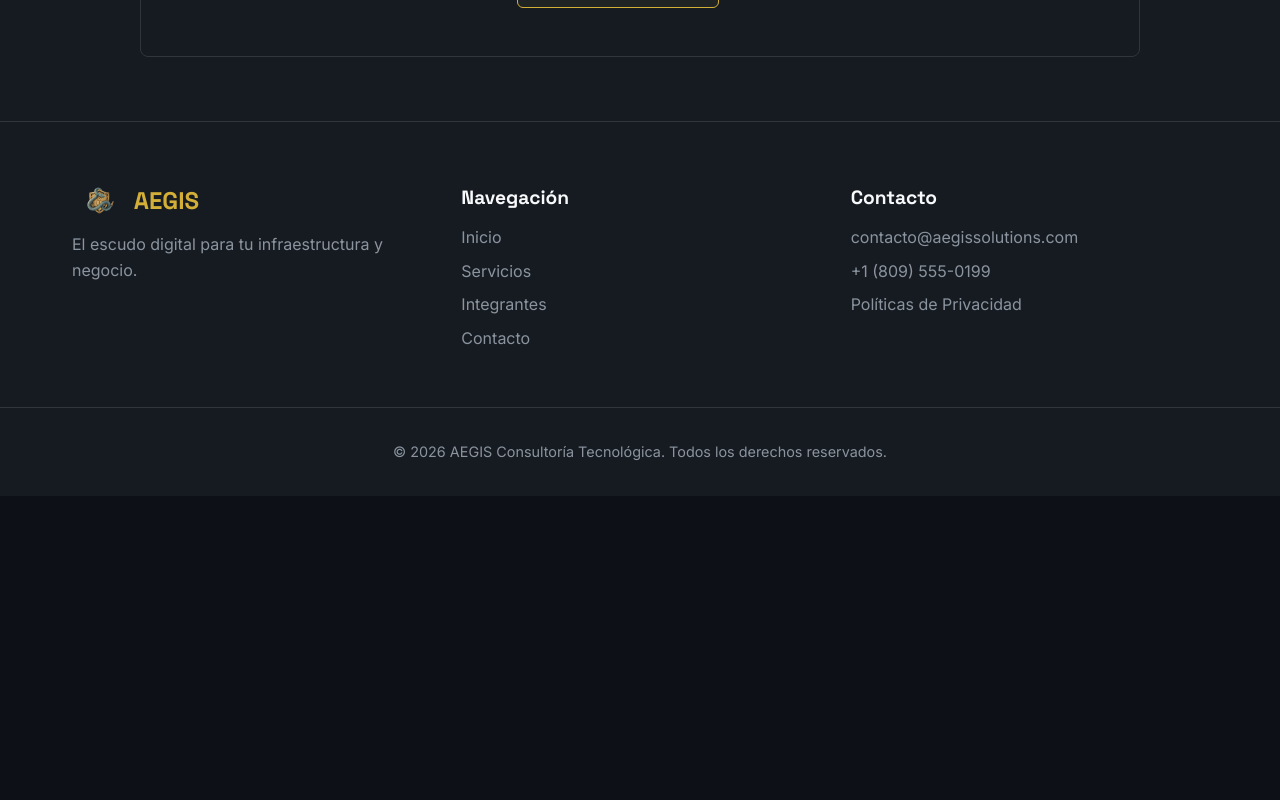
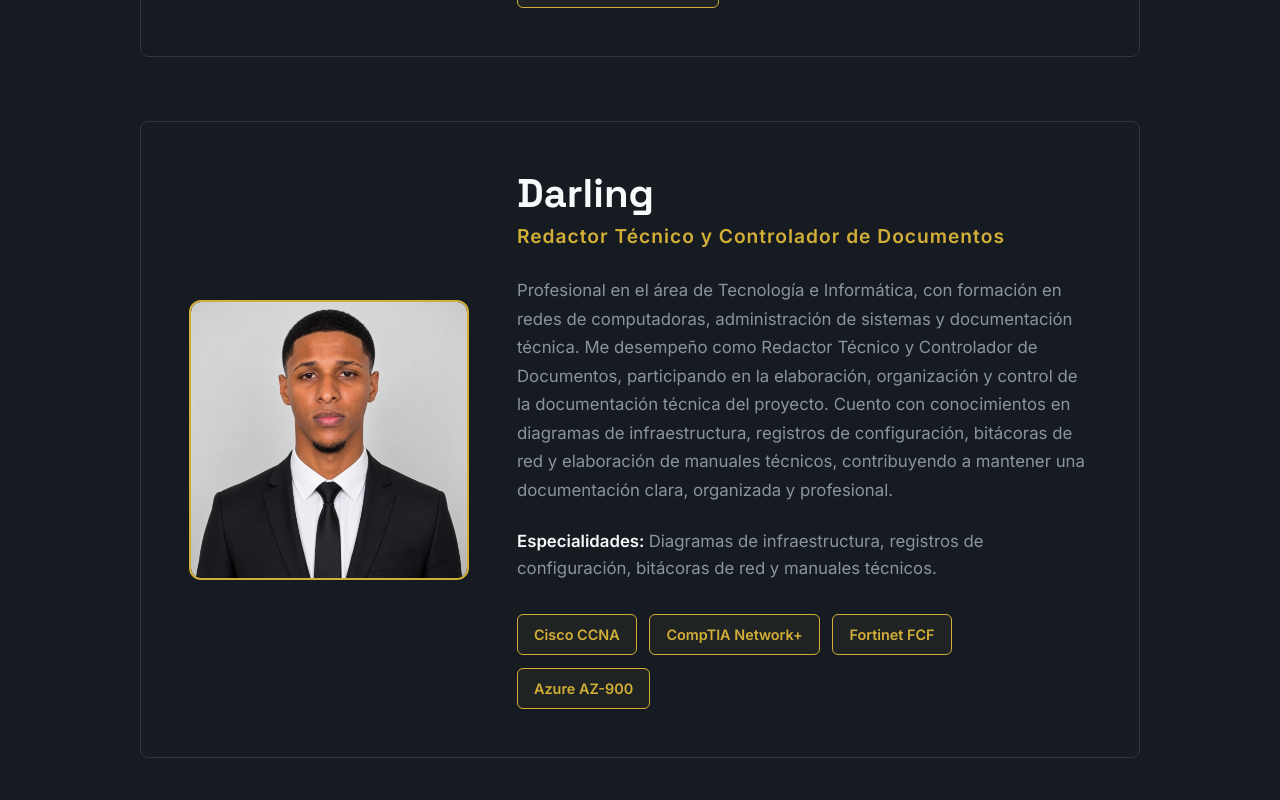
Before and after one commit to nilyerrr/Documentacion---Aegis-Solutions, a React (Vite) app in the folder Proyecto Final - Empresa 1/website/: page /nosotros in a window 1280 px wide. Shown: the part 3740-4540 px from the top of the page. Before the commit the page ends 4236 px from the top, so only its background shows below. Built offline with nearby package versions, Linux system fonts and the light colour scheme.

Commit message:
vault backup: 2026-08-15 01:40:18

```diff
--- a/Proyecto Final - Empresa 1/website/src/components/Team.jsx
+++ b/Proyecto Final - Empresa 1/website/src/components/Team.jsx
@@ -68,6 +68,19 @@ const teamMembers = [
       'Documentación Técnica'
     ],
     image: '/randy.jpeg'
+  },
+  {
+    name: 'Darling',
+    role: 'Redactor Técnico y Controlador de Documentos',
+    bio: 'Profesional en el área de Tecnología e Informática, con formación en redes de computadoras, administración de sistemas y documentación técnica. Me desempeño como Redactor Técnico y Controlador de Documentos, participando en la elaboración, organización y control de la documentación técnica del proyecto. Cuento con conocimientos en diagramas de infraestructura, registros de configuración, bitácoras de red y elaboración de manuales técnicos, contribuyendo a mantener una documentación clara, organizada y profesional.',
+    specialties: 'Diagramas de infraestructura, registros de configuración, bitácoras de red y manuales técnicos.',
+    certifications: [
+      'Cisco CCNA',
+      'CompTIA Network+',
+      'Fortinet FCF',
+      'Azure AZ-900'
+    ],
+    image: '/darling.jpeg'
   }
 ];
 
```
